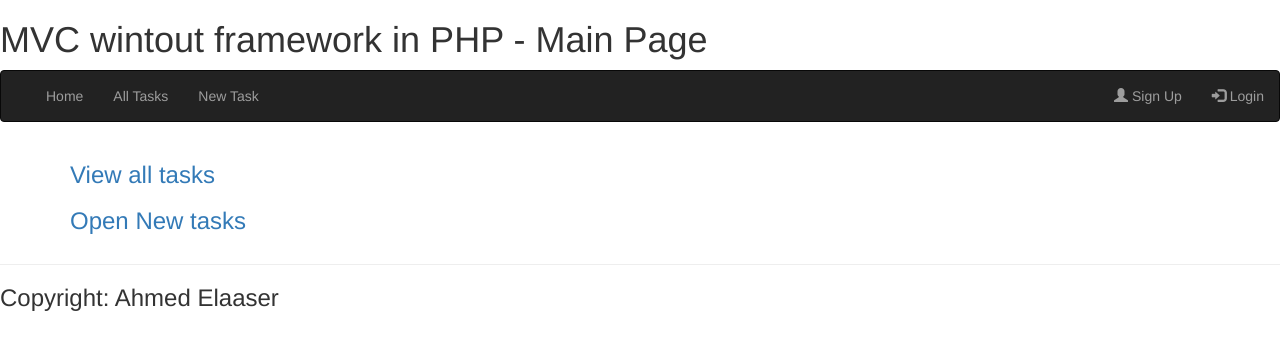
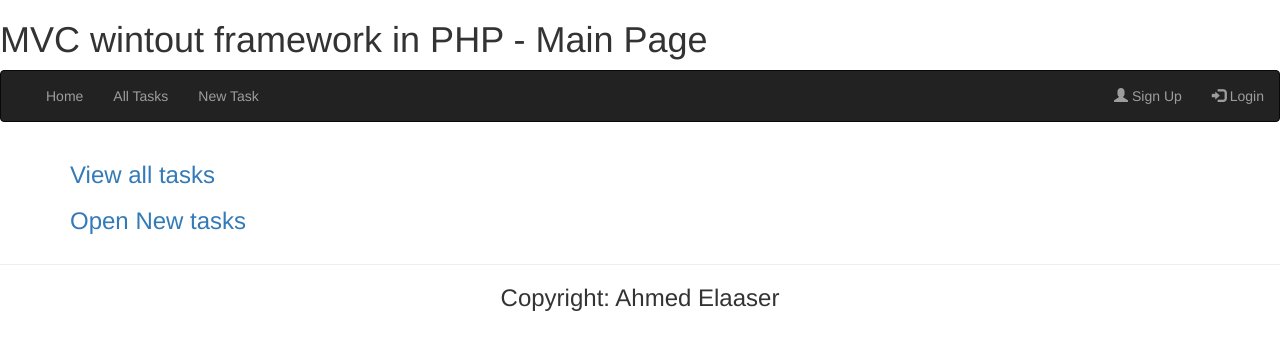
Before and after one commit to amakarem/php-mcv-noframework, a PHP site: page /www/ in a window 1280 px wide. Shown: the top 350 px of the page. Run offline with PHP 8.4, Linux system fonts and the light colour scheme.

Commit message:
update footer

```diff
--- a/views/layout/footer.php
+++ b/views/layout/footer.php
@@ -3,6 +3,6 @@
 }
 ?>
 <hr>
-<h3>Copyright: Ahmed Elaaser </h3>
+<h3 class="text-center">Copyright: Ahmed Elaaser </h3>
 </body>
 </html>
```
